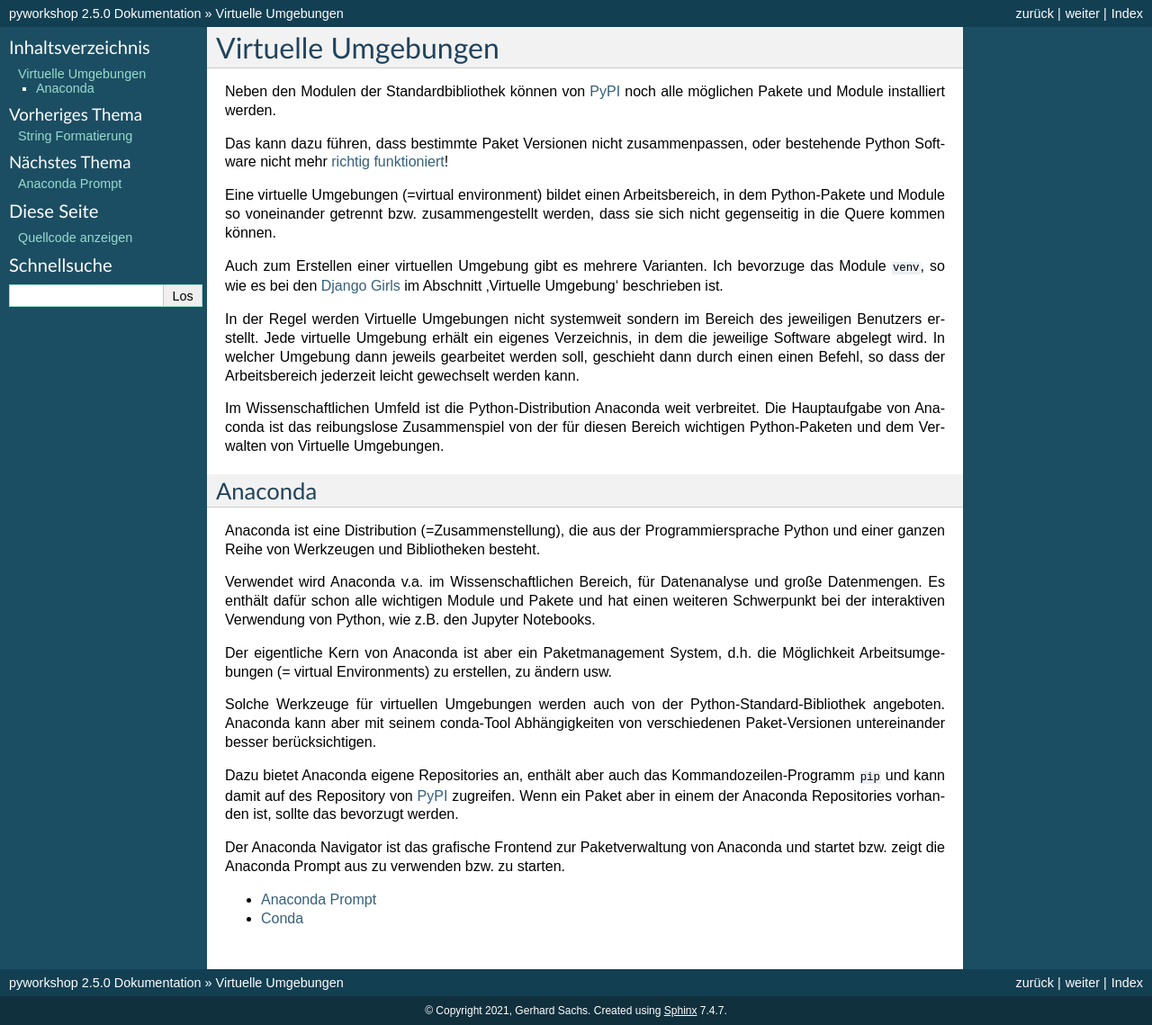
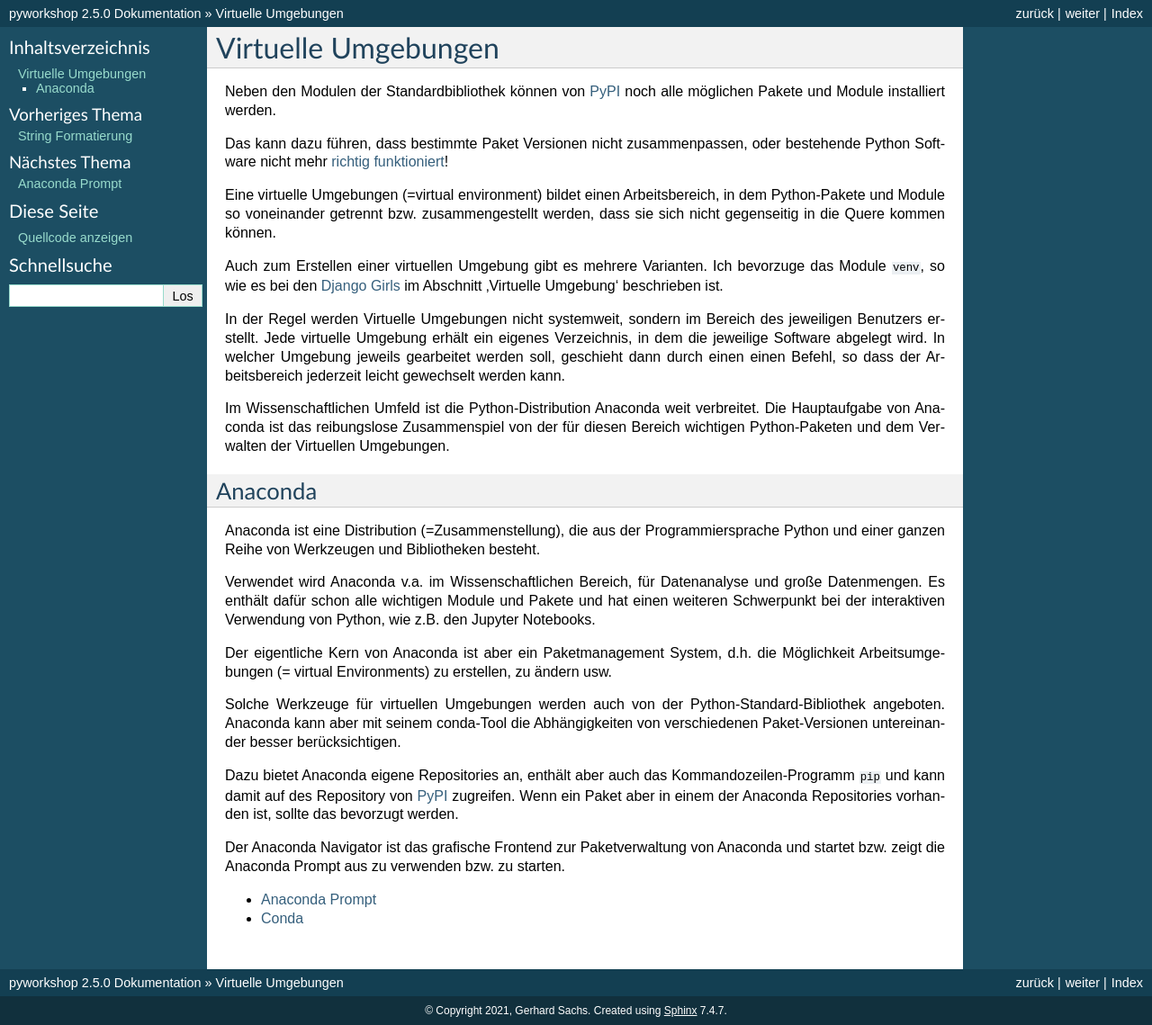
Before and after one commit to gerpark/pyworkshop, a Sphinx documentation site: the page built from docs/source/conda/index.rst, in a window 1280 px wide. Shown: the whole page at 90% size. Built offline with Sphinx 7.4.7, drawn with Linux system fonts in a browser that asks for light colours.

Commit message:
2.56 jan25

```diff
--- a/docs/source/conda/index.rst
+++ b/docs/source/conda/index.rst
@@ -25,14 +25,14 @@ im Abschnitt 'Virtuelle Umgebung' beschrieben ist.
     Ich bevorzuge das Module ``venv``, so wie es bei den `Django Girls <https://tutorial.djangogirls.org/de/installation//#virtualenv>`_ beschrieben ist.
     im Abschnitt 'Virtuelle Umgebung'    (falls das # in der Url nicht tut)
 
-In der Regel werden Virtuelle Umgebungen nicht systemweit sondern im Bereich des jeweiligen Benutzers erstellt.
+In der Regel werden Virtuelle Umgebungen nicht systemweit, sondern im Bereich des jeweiligen Benutzers erstellt.
 Jede virtuelle Umgebung erhält ein eigenes Verzeichnis, in dem die jeweilige Software abgelegt wird.
-In welcher Umgebung dann jeweils gearbeitet werden soll, geschieht dann durch einen
+In welcher Umgebung jeweils gearbeitet werden soll, geschieht dann durch einen
 einen Befehl, so dass der Arbeitsbereich jederzeit leicht gewechselt werden kann.
 
 Im Wissenschaftlichen Umfeld ist die Python-Distribution Anaconda weit verbreitet.
 Die Hauptaufgabe von Anaconda ist das reibungslose Zusammenspiel von
-der für diesen Bereich wichtigen Python-Paketen und dem Verwalten von Virtuelle Umgebungen.
+der für diesen Bereich wichtigen Python-Paketen und dem Verwalten der Virtuellen Umgebungen.
 
 .. _anac_ide:
 
@@ -48,7 +48,7 @@ Der eigentliche Kern von Anaconda ist aber ein Paketmanagement System, d.h. die
 Arbeitsumgebungen (= virtual Environments) zu erstellen, zu ändern usw.
 
 Solche Werkzeuge für virtuellen Umgebungen werden auch von der Python-Standard-Bibliothek angeboten.
-Anaconda kann aber mit seinem conda-Tool Abhängigkeiten von verschiedenen Paket-Versionen untereinander besser berücksichtigen.
+Anaconda kann aber mit seinem conda-Tool die Abhängigkeiten von verschiedenen Paket-Versionen untereinander besser berücksichtigen.
 
 Dazu bietet Anaconda eigene Repositories an, enthält aber auch das
 Kommandozeilen-Programm ``pip`` und kann damit auf des Repository
```
